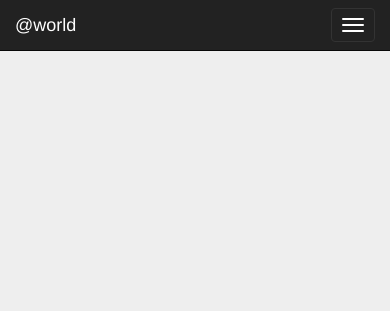
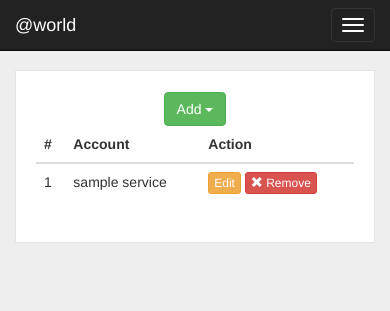
Before and after one commit to zzzzlzzzz/words, a Flask app: template words/templates/user/services.html in a window 390 px wide. Shown: the top 311 px of the page. Run offline with Flask 2, Linux system fonts and the light colour scheme; the template is opened without the code that fills it: most values are stand-ins (such as "Sample title", 1, 10 or a date in 2020); parts of the project's set-up code (start-up, migrations or seed data) failed here and were passed over; some libraries are stand-ins or nearby versions.

Commit message:
Add service listing and remove service ability

```diff
--- a/words/templates/user/services.html
+++ b/words/templates/user/services.html
@@ -1,11 +1,61 @@
 {% extends 'user/base.html' %}
+
+{% import 'bootstrap/utils.html' as utils %}
 
 {% block title %}Services{% endblock %}
 
 {% block content %}
     <div class="container">
         <div class="row">
-
+            <div class="center-block col-lg-4 col-md-5 col-sm-6 user-col">
+                <div class="user-card">
+                    <div class="row">
+                        <div class="col-lg-12 col-md-12 col-sm-12">
+                            {{ utils.flashed_messages(container=False) }}
+                        </div>
+                    </div>
+                    <div class="row">
+                        <div class="text-center col-lg-12 col-md-12 col-sm-12">
+                            <div class="btn-group">
+                                <button type="button" class="btn btn-success dropdown-toggle" data-toggle="dropdown" aria-haspopup="true" aria-expanded="false">Add <span class="caret"></span></button>
+                                <ul class="dropdown-menu">
+                                    {% for service in Service %}
+                                        <li><a href="{{ url_for('user.service_new', service_name=service.name|lower) }}">{{ service.name|lower }}</a></li>
+                                    {% endfor %}
+                                </ul>
+                            </div>
+                        </div>
+                    </div>
+                    <div class="row">
+                        <div class="col-lg-12 col-md-12 col-sm-12">
+                            <table class="table">
+                                <thead>
+                                    <tr>
+                                        <th>#</th>
+                                        <th>Account</th>
+                                        <th>Action</th>
+                                    </tr>
+                                </thead>
+                                <tbody>
+                                    {% for service in services %}
+                                        <tr>
+                                            <td>{{ service.service_subscribe_id }}</td>
+                                            <td>{{ service.service|lower }}</td>
+                                            <td>
+                                                <a type="button" class="btn btn-xs btn-warning" href="{{ url_for('user.service_edit', service_subscribe_id=service.service_subscribe_id) }}">Edit</a>
+                                                <form style="display: inline;" action="{{ url_for('user.service_delete', service_id=service.service_subscribe_id) }}" method="post">
+                                                    <input type="hidden" name="csrf_token" value="{{ csrf_token() }}">
+                                                    <button class="btn btn-xs btn-danger">{{ utils.icon('remove') }} Remove</button>
+                                                </form>
+                                            </td>
+                                        </tr>
+                                    {% endfor %}
+                                </tbody>
+                            </table>
+                        </div>
+                    </div>
+                </div>
+            </div>
         </div>
     </div>
 {% endblock %}
--- a/words/user.py
+++ b/words/user.py
@@ -116,10 +116,23 @@ def change_password():
 @bp.route('service', methods=('GET', ))
 @only_for(minimal=UserStatus.NORMAL)
 def service_all():
-    return render_template('user/services.html')
+    """Show all user service to reposting"""
+    return render_template('user/services.html', services=g.user.service_subscribes, Service=Service)
 
 
-@bp.route('service/new/<service_name>', methods=('GET', 'POST', ))
+@bp.route('service/delete/<int:service_id>', methods=('POST', ))
+@only_for(minimal=UserStatus.NORMAL)
+def service_delete(service_id):
+    """Delete service from reposting"""
+    if ServiceSubscribe.query.filter_by(user_id=g.user.user_id, service_subscribe_id=service_id).delete():
+        db.session.commit()
+    else:
+        flash('Service ID is invalid', 'danger')
+        db.session.rollback()
+    return redirect(url_for('user.service_all'))
+
+
+@bp.route('service/create/<service_name>', methods=('GET', 'POST', ))
 @only_for(minimal=UserStatus.NORMAL)
 def service_new(service_name):
     """Add service to reposting"""
```
